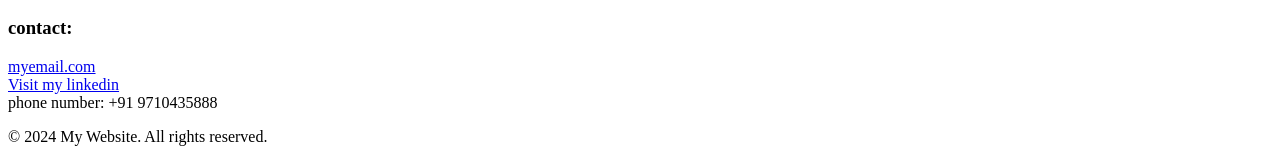
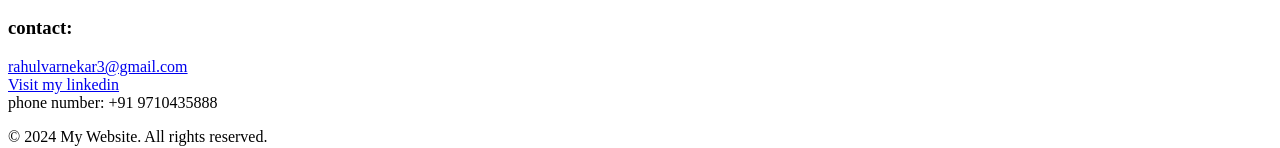
Before and after one commit to Rahulvarnekar/My-website, a plain HTML site: page index.html in a window 1280 px wide. Shown: the part 223-371 px from the top of the page. Drawn offline with Linux system fonts and the light colour scheme.

Commit message:
Update index.html

```diff
--- a/index.html
+++ b/index.html
@@ -19,7 +19,7 @@
     <header>
       <h3> contact: </h3>
     </header>
-     <a href="rahulvarnekar3@gmail.com" target="_blank">myemail.com</a>
+     <a href="rahulvarnekar3@gmail.com" target="_blank">rahulvarnekar3@gmail.com </a>
     <br> <a href="https://www.linkedin.com/in/rahul-ranganathan-aab92b24b?lipi=urn%3Ali%3Apage%3Ad_flagship3_profile_view_base_contact_details%3BPVpH1zduS8GJYfEvXfBb0g%3D%3D" target="_blank">Visit my linkedin</a> </br>
      phone number: +91 9710435888
     </main>
```
